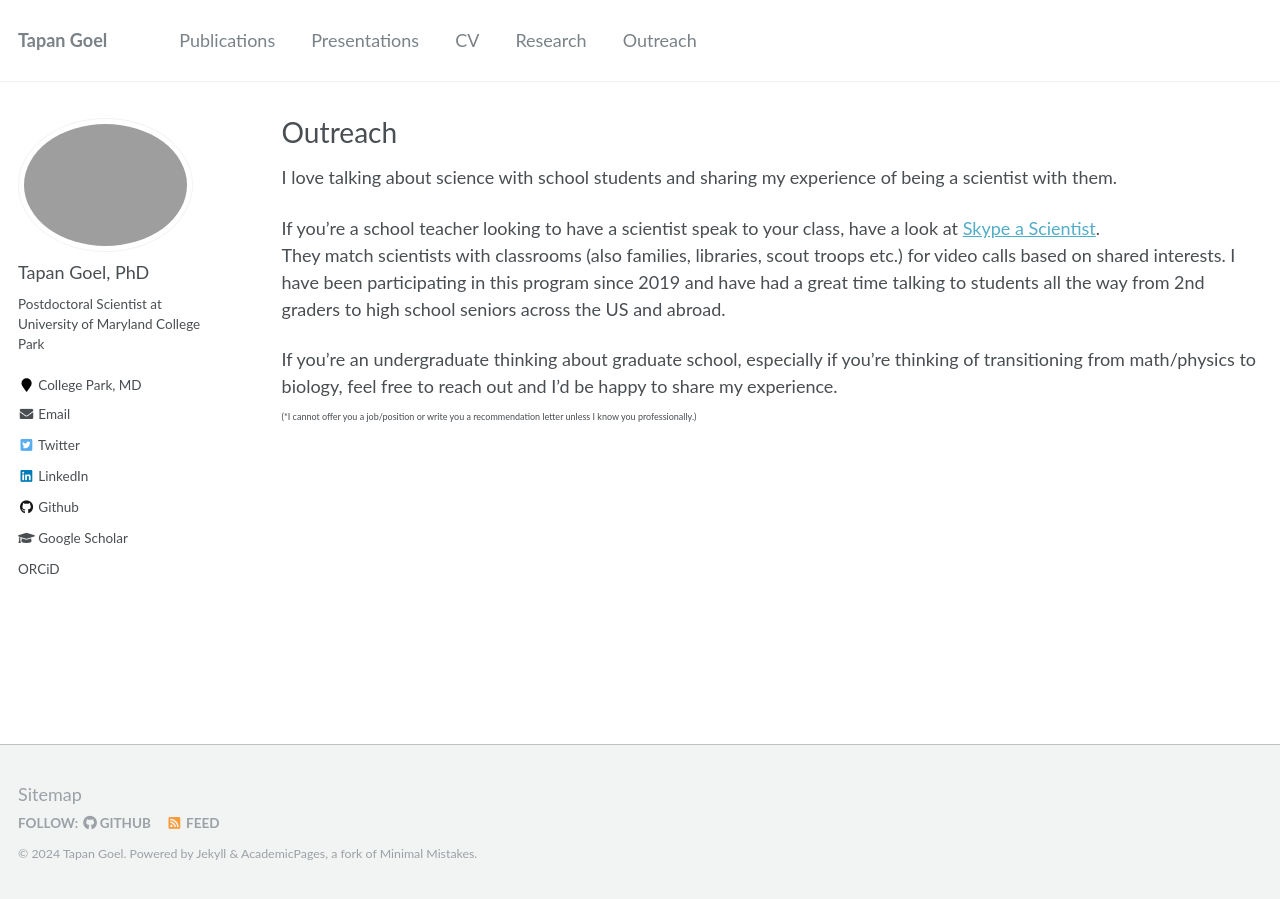
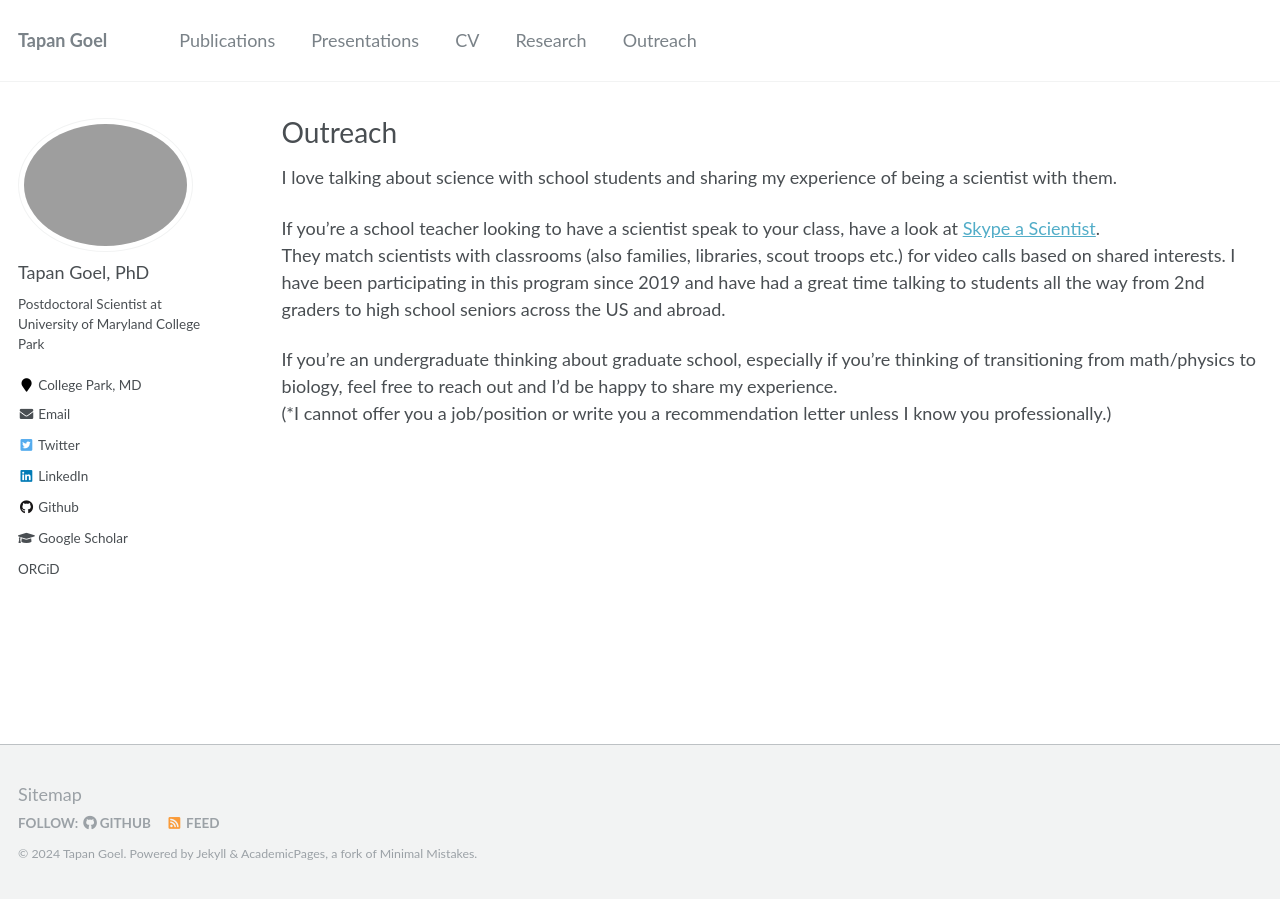
Before and after one commit to tapangoel1994/tapangoel1994.github.io, a Jekyll site: the page built from _pages/Outreach.md, in a window 1280 px wide. Built offline with Jekyll 4.4.1, drawn with Linux system fonts in a browser that asks for light colours.

Commit message:
Update Outreach.md

```diff
--- a/_pages/Outreach.md
+++ b/_pages/Outreach.md
@@ -12,4 +12,4 @@ They match scientists with classrooms (also families, libraries, scout troops et
 I have been participating in this program since 2019 and have had a great time talking to students all the way from 2nd graders to high school seniors across the US and abroad.
 
 If you're an undergraduate thinking about graduate school, especially if you're thinking of transitioning from math/physics to biology, feel free to reach out and I'd be happy to share my experience.\
-<span style="font-size:0.5em;">(*I cannot offer you a job/position or write you a recommendation letter unless I know you professionally.)</span>
+<span style="font-size:1em;">(*I cannot offer you a job/position or write you a recommendation letter unless I know you professionally.)</span>
```
